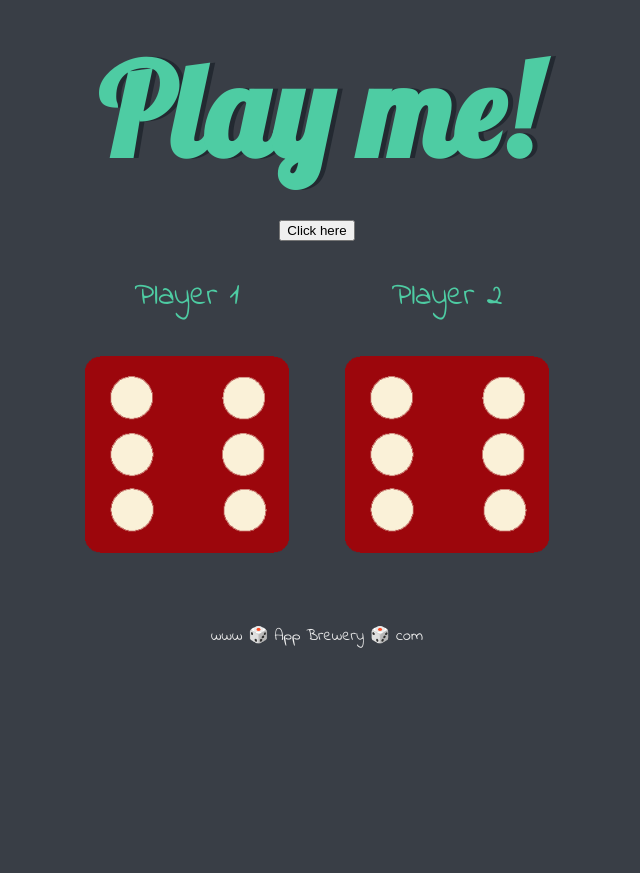
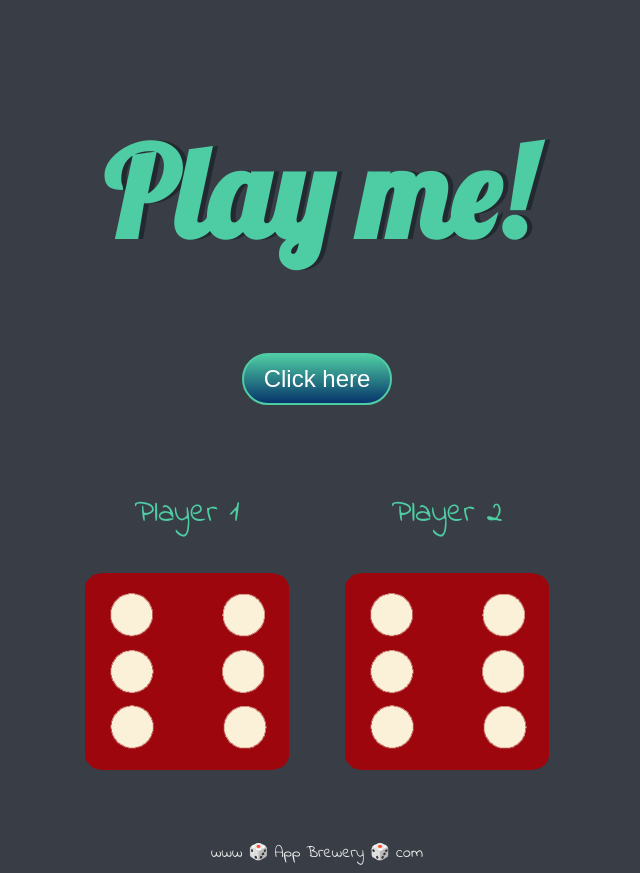
Before and after one commit to CavazzaniRafael/DiceGame, a plain HTML site: page dicee.html in a window 1280 px wide. Shown: the whole page, without its empty margins (323-963 px from the left). Before the commit the page ends 800 px from the top, so only its background shows below. Drawn offline with Linux system fonts and the light colour scheme.

Commit message:
Update styles.css

```diff
--- a/styles.css
+++ b/styles.css
@@ -15,10 +15,11 @@ body {
 }
 
 h1 {
-  margin: 30px;
+  text-align: center;
+  padding: 30px 30px 0;
   font-family: 'Lobster', cursive;
   text-shadow: 5px 0 #232931;
-  font-size: 8rem;
+  font-size: 7.8rem;
   color: #4ECCA3;
 }
 
@@ -39,3 +40,35 @@ footer {
   font-family: 'Indie Flower', cursive;
 
 }
+
+/* button */
+.btn {
+  background: #4ECCA3;
+  background-image: -webkit-linear-gradient(top, #4ECCA3, #06346b);
+  background-image: -moz-linear-gradient(top, #4ECCA3, #06346b);
+  background-image: -ms-linear-gradient(top, #4ECCA3, #06346b);
+  background-image: -o-linear-gradient(top, #4ECCA3, #06346b);
+  background-image: linear-gradient(to bottom, #4ECCA3, #06346b);
+  -webkit-border-radius: 28;
+  -moz-border-radius: 28;
+  border-radius: 28px;
+  font-family: Arial;
+  color: #ffffff;
+  font-size: 24px;
+  padding: 10px 20px 10px 20px;
+  border: solid #4ECCA3 2px;
+  text-decoration: none;
+}
+
+.btn:hover {
+  background: #06346b;
+  background-image: -webkit-linear-gradient(top, #06346b, #4ECCA3);
+  background-image: -moz-linear-gradient(top, #06346b, #4ECCA3);
+  background-image: -ms-linear-gradient(top, #06346b, #4ECCA3);
+  background-image: -o-linear-gradient(top, #06346b, #4ECCA3);
+  background-image: linear-gradient(to bottom, #06346b, #4ECCA3);
+  text-decoration: none;
+}
+.btn{
+  margin-bottom: 6%;
+}
```
